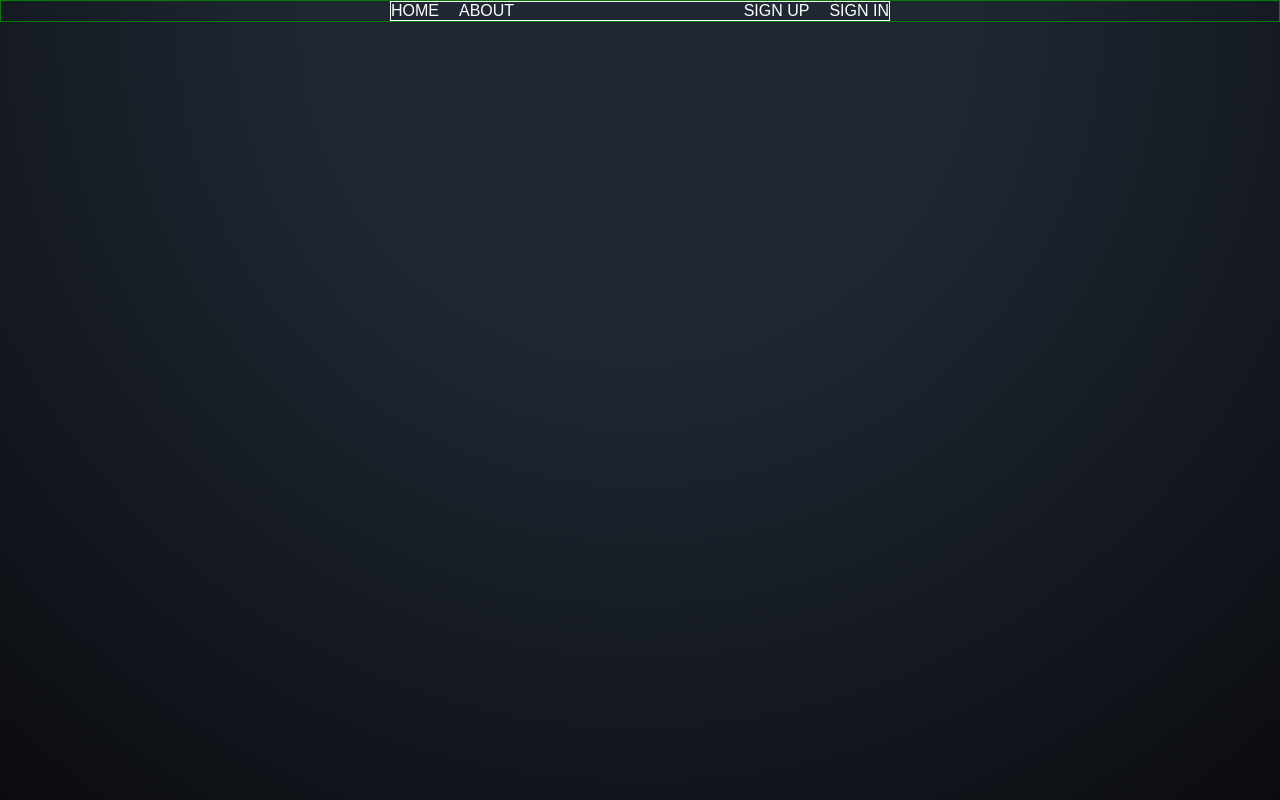
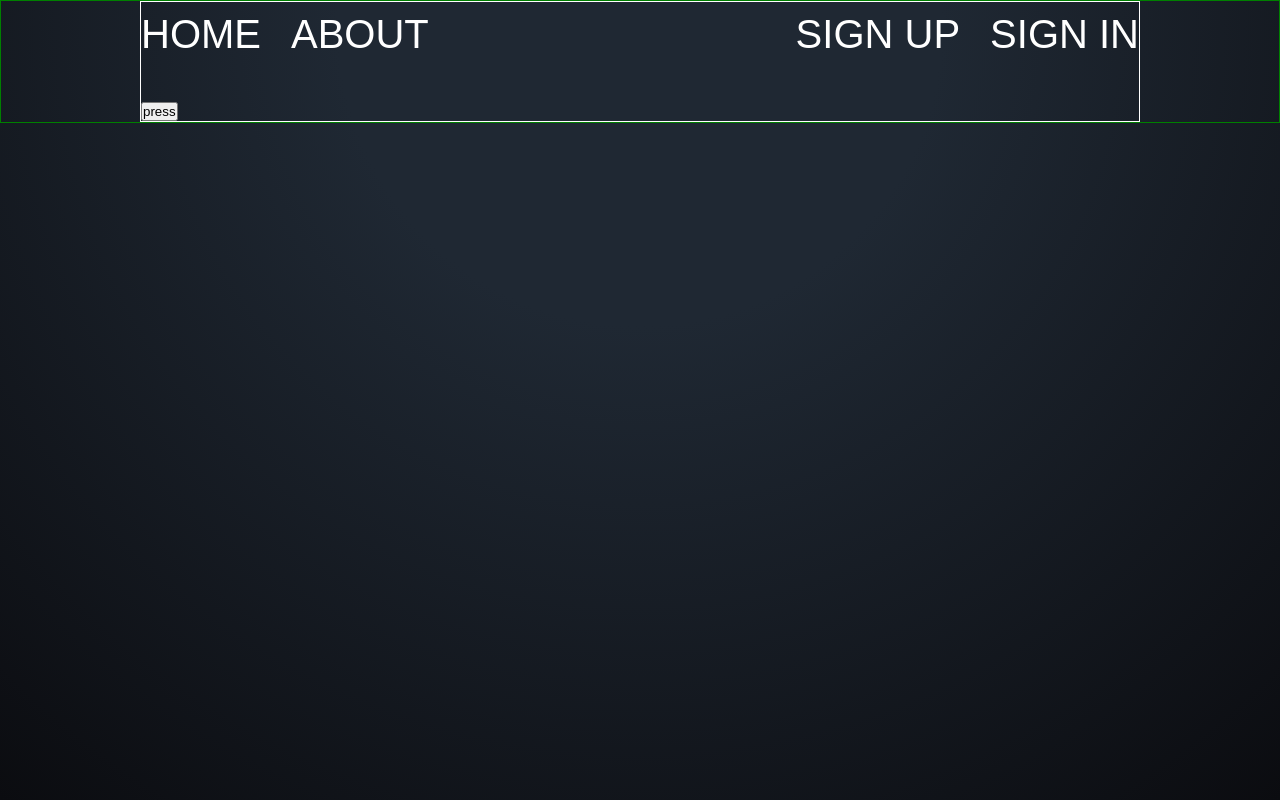
Before and after one commit to German-kos/Communion-Client, a React (Create React App) app in the folder client/: page / in a window 1280 px wide. Built offline with nearby package versions, Linux system fonts and the light colour scheme; a web font is replaced by a local one.

Commit message:
user-redux test

```diff
--- a/client/src/components/navbar/navbar.css
+++ b/client/src/components/navbar/navbar.css
@@ -1,4 +1,6 @@
 .navbar {
+  display: block;
+  height: 100px;
 }
 
 .navbar-links {
@@ -8,7 +10,9 @@
 .navbar-links_right {
   width: fit-content;
   display: flex;
-  gap: 20px;
+  gap: 30px;
+  font-size: 40px;
+  margin-top: 10px;
 }
 
 .navbar-links_left {
--- /dev/null
+++ b/client/src/components/user test/UserTest.tsx
@@ -0,0 +1,34 @@
+import { IUser } from "interfaces/UserInterface";
+import React, { useEffect, useState } from "react";
+import { signIn } from "redux/slices/UserSlice";
+import store from "redux/store";
+
+function UserTest() {
+  const [user, setUser] = useState<IUser>();
+  useEffect(() => {
+    store.subscribe(() => setUser(store.getState().rootReducer.user));
+  }, []);
+
+  const clickMe = () => {
+    const num = Math.random() * 100;
+    const a: IUser = {
+      Id: num,
+      Username: "Ayo",
+      Name: "ye",
+      token: "none",
+    };
+    store.dispatch(signIn(a));
+  };
+  console.log(store.getState().rootReducer.user);
+  return (
+    <div>
+      <p>{user?.Id?.toString()}</p>
+      <p>{user?.Username?.toString()}</p>
+      <p>{user?.Name?.toString()}</p>
+      <p>{user?.token?.toString()}</p>
+      <button onClick={() => clickMe()}>press</button>
+    </div>
+  );
+}
+
+export default UserTest;
--- a/client/src/layout/Layout.tsx
+++ b/client/src/layout/Layout.tsx
@@ -1,12 +1,14 @@
 import Navbar from "components/navbar/Navbar";
 import React from "react";
 import "layout/layout.css";
+import { Outlet } from "react-router-dom";
 
 function Layout() {
   return (
     <div className="layout-container">
       <div className="layout">
         <Navbar />
+        <Outlet />
       </div>
     </div>
   );
--- a/client/src/layout/layout.css
+++ b/client/src/layout/layout.css
@@ -5,8 +5,9 @@
   border-width: 1px;
   justify-content: center;
 }
+
 .layout {
-  width: 500px;
+  width: 1000px;
   border-style: solid;
   border-color: white;
   border-width: 1px;
--- a/client/src/redux/slices/UserSlice.ts
+++ b/client/src/redux/slices/UserSlice.ts
@@ -4,7 +4,7 @@ import { RootState } from "redux/store";
 
 const initialState: IUser = {
   Id: undefined,
-  Username: undefined,
+  Username: "undefined",
   Name: undefined,
   token: undefined, // later this should the jwt when a user logs in
 };
--- a/client/src/router/Router.tsx
+++ b/client/src/router/Router.tsx
@@ -1,12 +1,13 @@
 import React from "react";
 import { BrowserRouter, Route, Routes } from "react-router-dom";
 import Layout from "layout/Layout";
+import UserTest from "components/user test/UserTest";
 function Router() {
   return (
     <BrowserRouter>
       <Routes>
         <Route element={<Layout />}>
-          <Route index />
+          <Route index element={<UserTest />} />
         </Route>
       </Routes>
     </BrowserRouter>
```
Also changed, not shown: client/src/components/user test/userTest.css (added).
